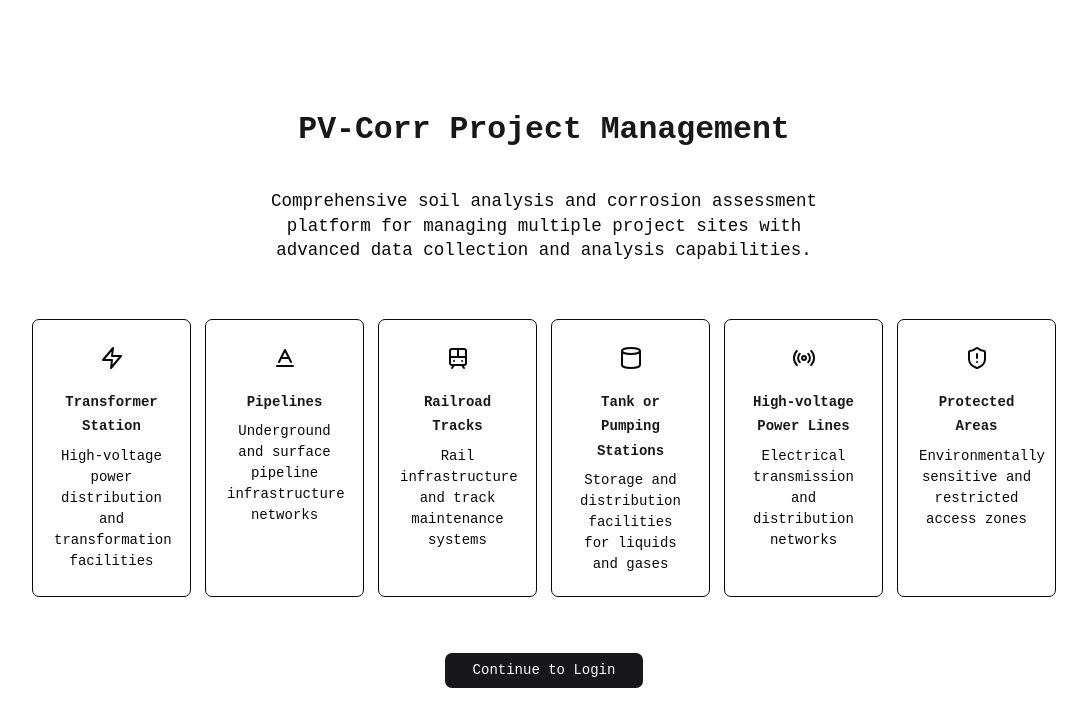
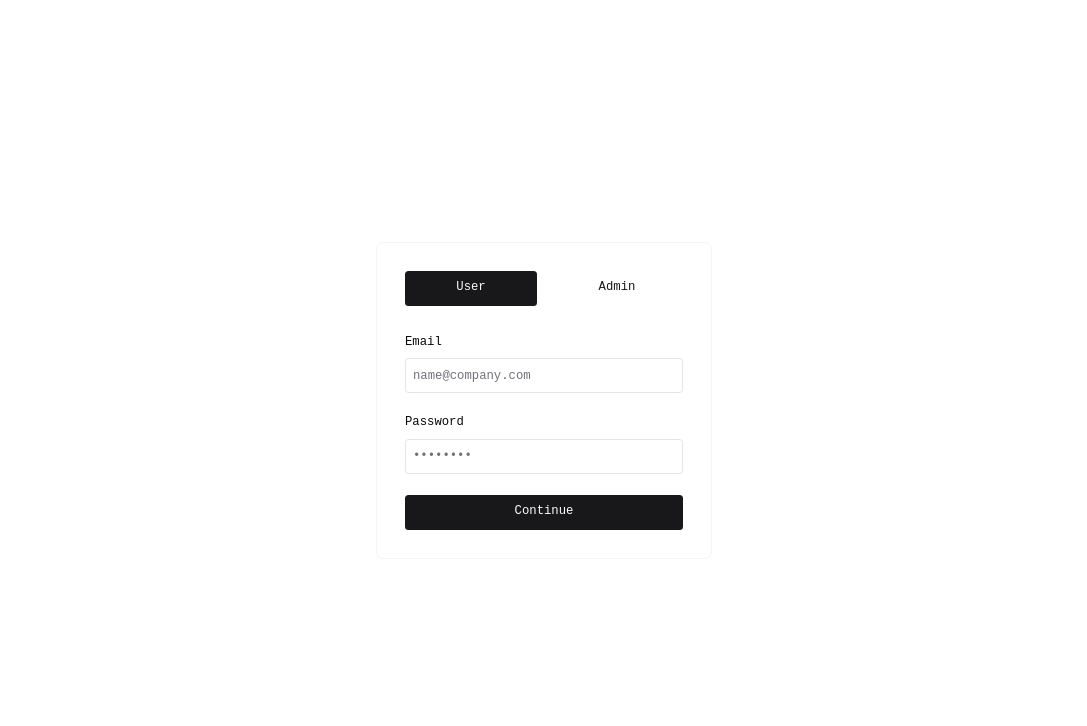
Before and after one commit to cavort-konzepte-gmbh/pv-corr, a React (Vite) app: page / in a window 1280 px wide. Shown: the top 726 px of the page, without its empty margins (96-1183 px from the left). Built offline with nearby package versions, Linux system fonts and the light colour scheme; no server answers; the database is empty.

Commit message:
chore: remove `LandingPage` component (#71)

```diff
--- a/src/components/auth/AuthProvider.tsx
+++ b/src/components/auth/AuthProvider.tsx
@@ -2,7 +2,6 @@ import React, { createContext, useContext, useEffect, useState } from "react";
 import { supabase } from "../../lib/supabase";
 import { Theme } from "../../types/theme";
 import LoginForm from "./LoginForm";
-import LandingPage from "./LandingPage";
 import AdminDashboard from "../admin/AdminDashboard";
 import { Language, setTranslations } from "../../types/language";
 import { fetchTranslations } from "../../services/translations";
@@ -125,9 +124,6 @@ export const AuthProvider: React.FC<AuthProviderProps> = ({ children, currentThe
   }
 
   if (!user) {
-    if (showLanding) {
-      return <LandingPage currentTheme={currentTheme} onContinue={() => setShowLanding(false)} />;
-    }
     return <LoginForm currentTheme={currentTheme} onSuccess={(type) => setLoginType(type)} />;
   }
 
--- a/src/components/auth/LandingPage.tsx
+++ /dev/null
@@ -1,92 +0,0 @@
-import React from "react";
-import { Theme } from "../../types/theme";
-import { Zap, BaselineIcon as PipelineIcon, Train, Cylinder, Radio, ShieldAlert } from "lucide-react";
-import { Button } from "../ui/button";
-
-interface LandingPageProps {
-  currentTheme: Theme;
-  onContinue: () => void;
-}
-
-const LandingPage: React.FC<LandingPageProps> = ({ currentTheme, onContinue }) => {
-  return (
-    <div className="min-h-screen flex flex-col items-center justify-center p-8 landing-page">
-      <div className="w-[80vw] text-center">
-        <h1 className="text-4xl font-bold mb-12 text-primary">PV-Corr Project Management</h1>
-
-        <p className="text-xl mb-16 max-w-2xl mx-auto ">
-          Comprehensive soil analysis and corrosion assessment platform for managing multiple project sites with advanced data collection
-          and analysis capabilities.
-        </p>
-
-        <div className="grid grid-cols-1 md:grid-cols-3 lg:grid-cols-6 gap-4 mb-16">
-          <div className="p-6 rounded-lg  bg-opacity-90 border-theme">
-            <div className="flex justify-center mb-4">
-              <div className="w-10 h-10 rounded-lg flex items-center justify-center">
-                <Zap size={24} />
-              </div>
-            </div>
-            <h3 className="text-lg font-semibold mb-2 text-primary">Transformer Station</h3>
-            <p>High-voltage power distribution and transformation facilities</p>
-          </div>
-
-          <div className="p-6 rounded-lg  bg-opacity-90 border-theme">
-            <div className="flex justify-center mb-4">
-              <div className="w-10 h-10 rounded-lg flex items-center justify-center">
-                <PipelineIcon size={24} />
-              </div>
-            </div>
-            <h3 className="text-lg font-semibold mb-2 text-primary">Pipelines</h3>
-            <p>Underground and surface pipeline infrastructure networks</p>
-          </div>
-
-          <div className="p-6 rounded-lg  bg-opacity-90 border-theme">
-            <div className="flex justify-center mb-4">
-              <div className="w-10 h-10 rounded-lg flex items-center justify-center">
-                <Train size={24} />
-              </div>
-            </div>
-            <h3 className="text-lg font-semibold mb-2 text-primary">Railroad Tracks</h3>
-            <p>Rail infrastructure and track maintenance systems</p>
-          </div>
-
-          <div className="p-6 rounded-lg  bg-opacity-90 border-theme">
-            <div className="flex justify-center mb-4">
-              <div className="w-10 h-10 rounded-lg flex items-center justify-center">
-                <Cylinder size={24} />
-              </div>
-            </div>
-            <h3 className="text-lg font-semibold mb-2 text-primary">Tank or Pumping Stations</h3>
-            <p>Storage and distribution facilities for liquids and gases</p>
-          </div>
-
-          <div className="p-6 rounded-lg  bg-opacity-90 border-theme">
-            <div className="flex justify-center mb-4">
-              <div className="w-10 h-10 rounded-lg flex items-center justify-center">
-                <Radio size={24} />
-              </div>
-            </div>
-            <h3 className="text-lg font-semibold mb-2 text-primary">High-voltage Power Lines</h3>
-            <p>Electrical transmission and distribution networks</p>
-          </div>
-
-          <div className="p-6 rounded-lg  bg-opacity-90 border-theme">
-            <div className="flex justify-center mb-4">
-              <div className="w-10 h-10 rounded-lg flex items-center justify-center">
-                <ShieldAlert size={24} />
-              </div>
-            </div>
-            <h3 className="text-lg font-semibold mb-2 text-primary">Protected Areas</h3>
-            <p>Environmentally sensitive and restricted access zones</p>
-          </div>
-        </div>
-
-        <Button onClick={onContinue} className="px-8 py-3 rounded-lg font-medium text-lg transition-all hover:translate-y-[-2px] ">
-          Continue to Login
-        </Button>
-      </div>
-    </div>
-  );
-};
-
-export default LandingPage;
```
